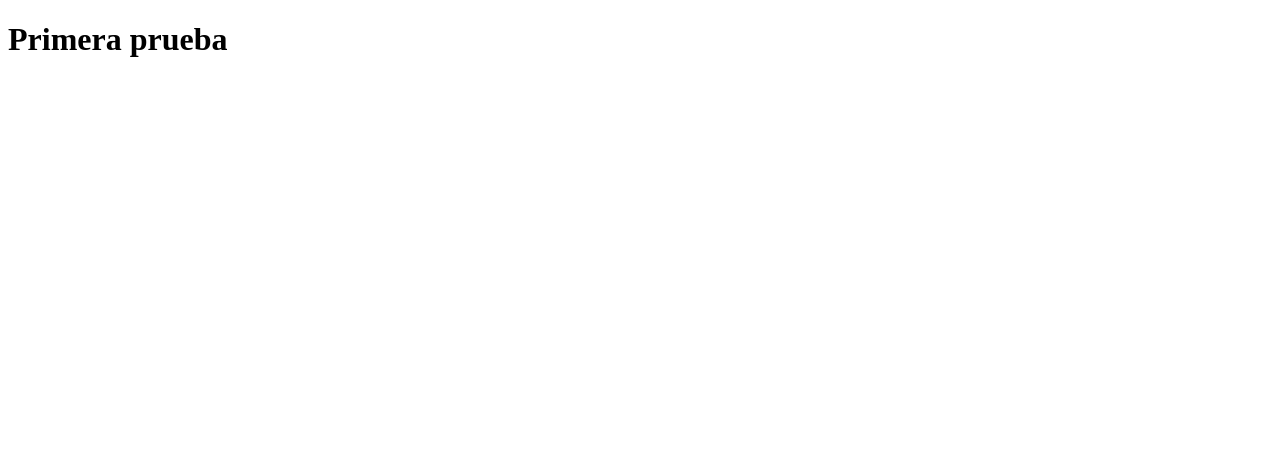
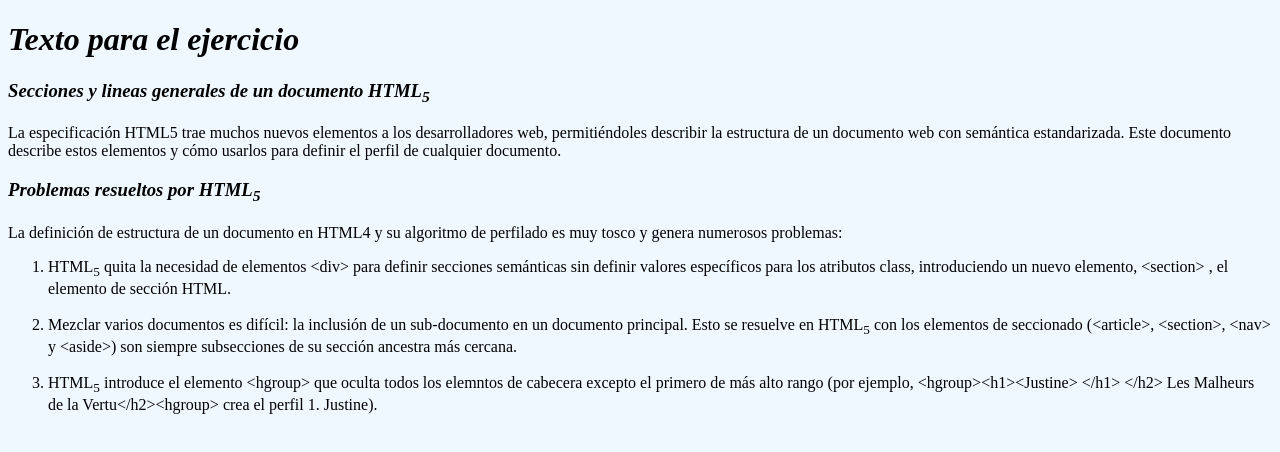
Before and after one commit to crraroldan/Retos-HTML-CR, a plain HTML site: page EJ-01/index.html in a window 1280 px wide. Drawn offline with Linux system fonts and the light colour scheme.

Commit message:
Primer ejercicio hecho

```diff
--- a/EJ-01/index.html
+++ b/EJ-01/index.html
@@ -6,7 +6,44 @@
     <meta name="viewport" content="width=device-width, initial-scale=1.0">
     <title>Secciones y líneas generales de un documento HTML5.</title>
 </head>
-<body>
-    <h1>Primera prueba</h1>
+<body bgcolor="#f0f8ff">
+
+
+
+
+    <h1><em>Texto para el ejercicio</em></h1>
+
+    <h3><em>Secciones y lineas generales de un documento HTML<sub>5</sub></em></h3>
+
+    <p>La especificación HTML5 trae muchos nuevos elementos a los desarrolladores web,
+        permitiéndoles describir la estructura de un documento web con semántica estandarizada.
+        Este documento describe estos elementos y cómo usarlos para definir el perfil de cualquier documento.
+    </p>
+
+
+
+    <h3><em>Problemas resueltos por HTML<sub>5</sub></em></h3>
+
+    <p>La definición de estructura de un documento en HTML4 y su algoritmo de perfilado es muy tosco y genera numerosos problemas:</p>
+
+
+ <ol>
+     <li>HTML<sub>5</sub> quita la necesidad de elementos &lt;div&gt;
+        para definir secciones semánticas sin definir valores específicos para los atributos class,
+        introduciendo un nuevo elemento, &lt;section&gt; , el elemento de sección HTML.</li><br>
+
+
+     <li>Mezclar varios documentos es difícil:
+        la inclusión de un sub-documento en un documento principal.
+        Esto se resuelve en HTML<sub>5</sub> con los elementos de seccionado (&lt;article&gt;, &lt;section&gt;, &lt;nav&gt; y &lt;aside&gt;)
+        son siempre subsecciones de su sección ancestra más cercana.</li><br>
+
+
+     <li>HTML<sub>5</sub> introduce el elemento &lt;hgroup&gt;
+        que oculta todos los elemntos de cabecera excepto el primero de más alto rango
+        (por ejemplo, &lt;hgroup&gt;&lt;h1&gt;&lt;Justine&gt; &lt;/h1&gt; &lt;/h2&gt; Les Malheurs de la Vertu&lt;/h2&gt;&lt;hgroup&gt; crea el perfil 1. Justine). </li>
+ </ol>
+
+
 </body>
 </html>
```
